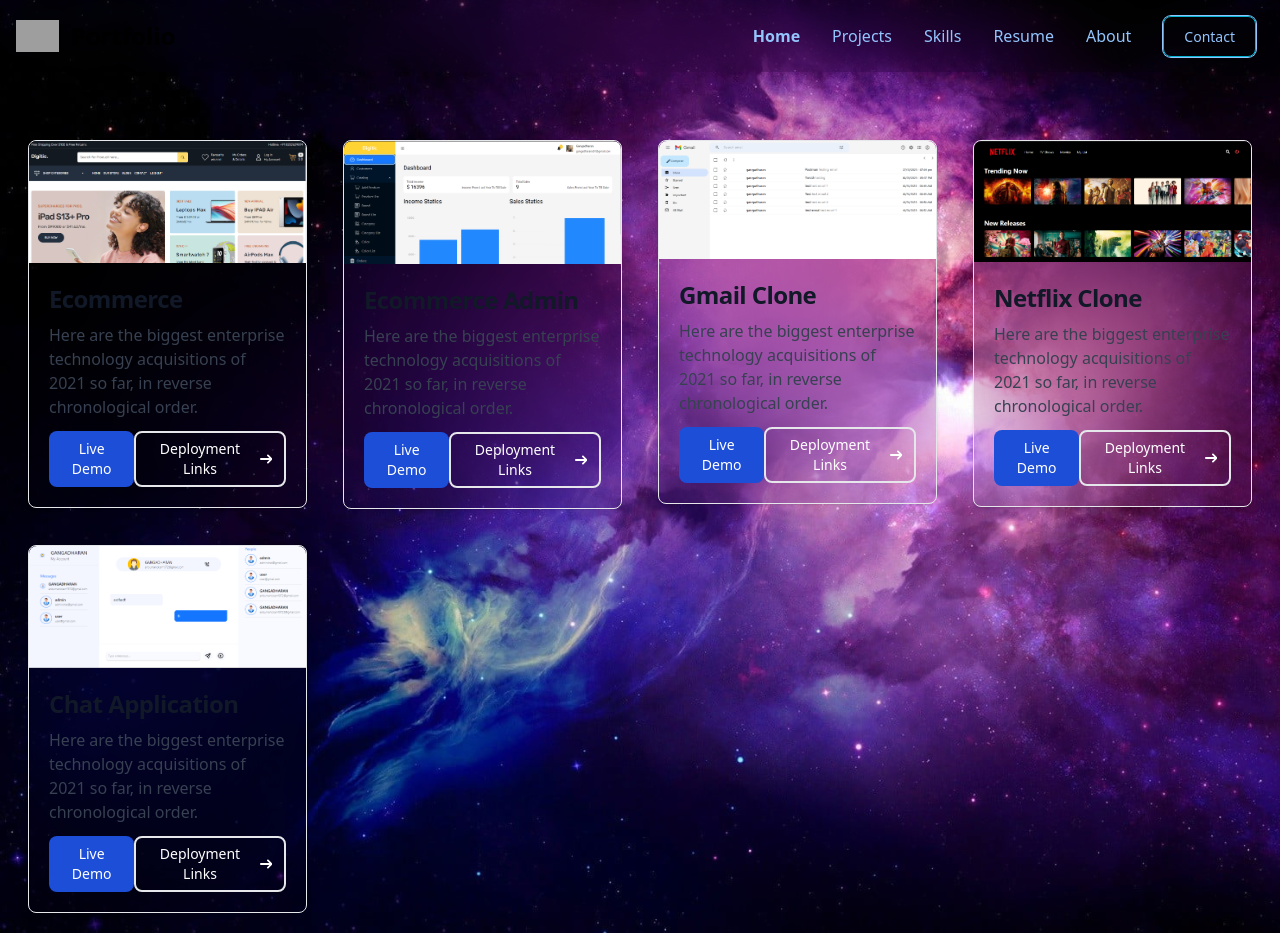
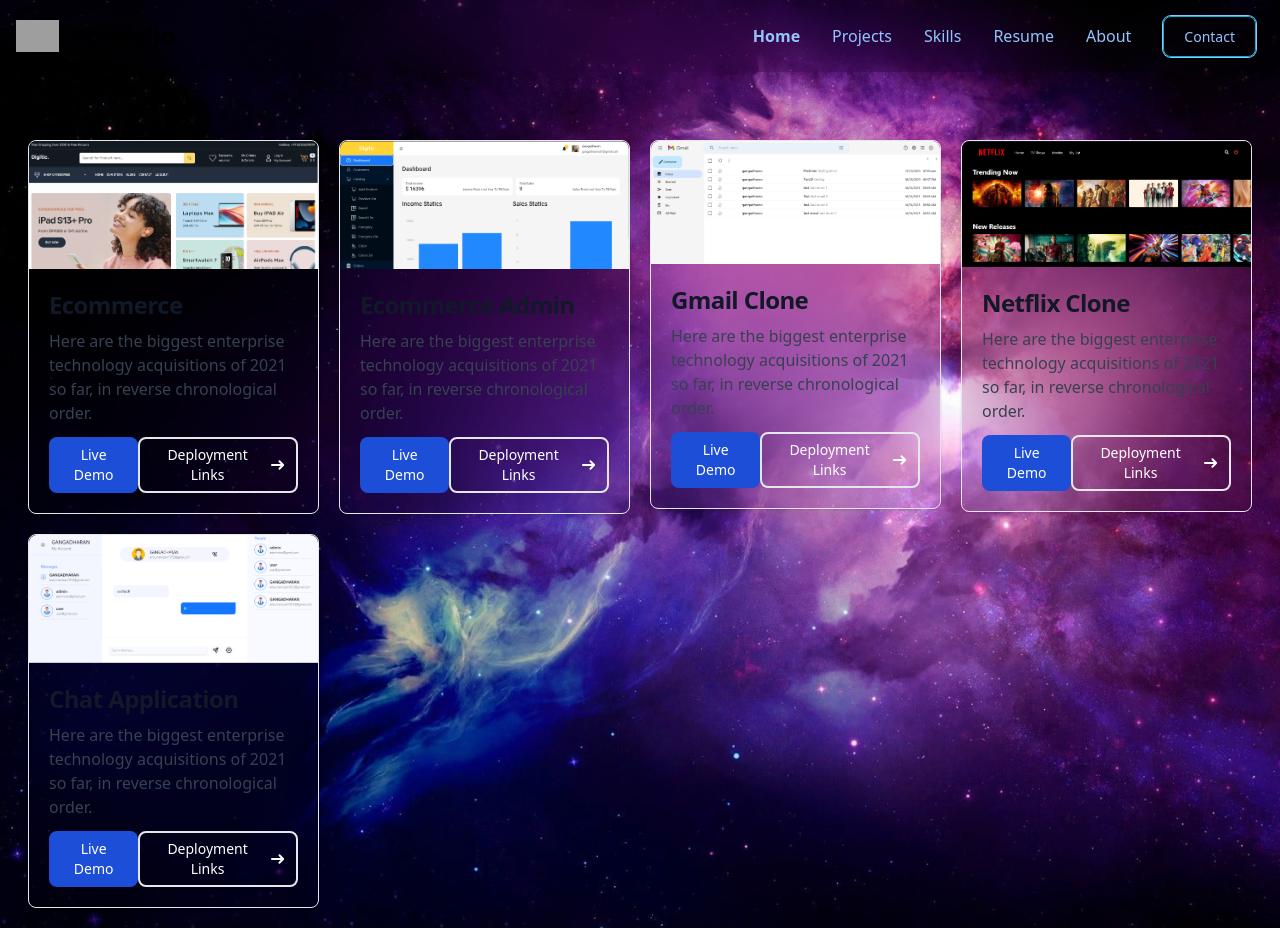
Before and after one commit to GANGADHARAN26/portfolio, a React (Vite) app: page /projects in a window 1280 px wide. Built offline with nearby package versions, Linux system fonts and the light colour scheme; no server answers; grey boxes are pictures that could not be loaded.

Commit message:
added gap in projects

```diff
--- a/src/pages/Projects.jsx
+++ b/src/pages/Projects.jsx
@@ -20,7 +20,7 @@ export default function Projects() {
   >
     <h1>Projects</h1>
     <div className=" px-7 py-5 ">
-+-*      <div className="grid grid-cols-4 gap-9" >
++-*      <div className="grid grid-cols-4 gap-5" >
         {data.map((info, index) => {
           return (
             <div id="card " className="hover:scale-105 transition ease-in-out delay-150" key={index}>
```
